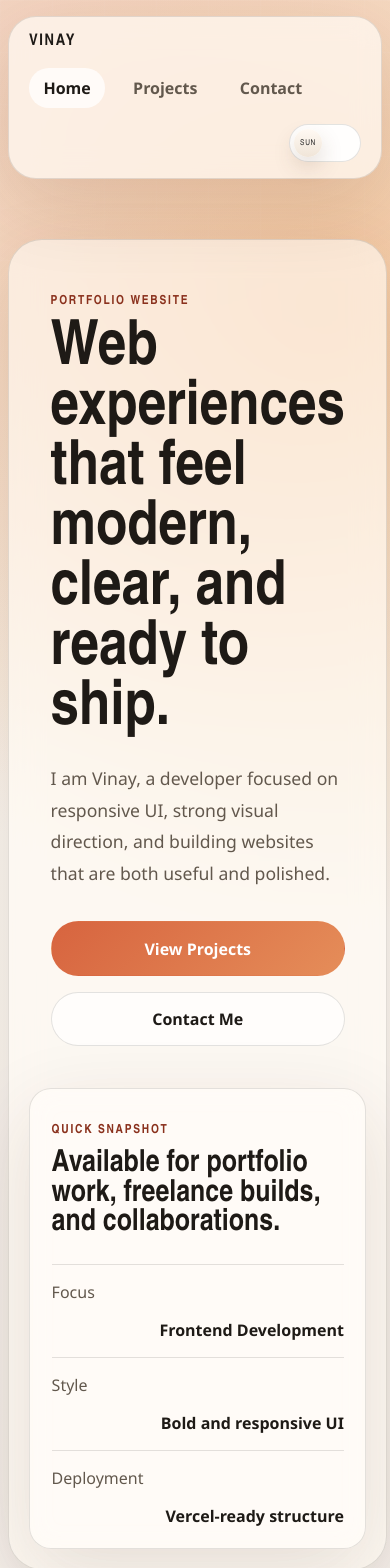
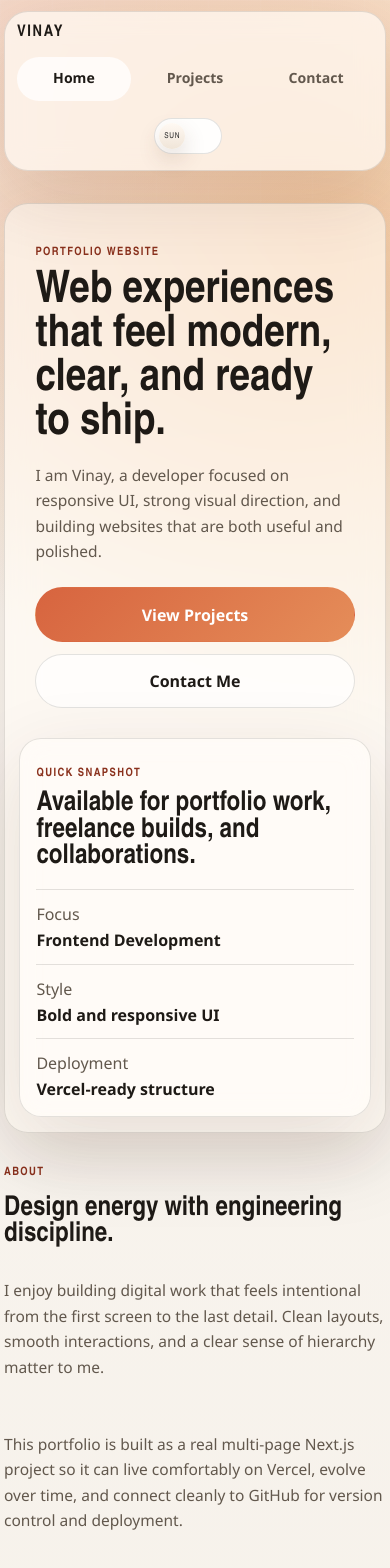
Before and after one commit to NYCTOHXWK/ALPHATEST, a Next.js app: page / in a window 390 px wide. Shown: the top 1568 px of the page. Built offline with nearby package versions, Linux system fonts and the light colour scheme.

Commit message:
Add contact email delivery

```diff
--- a/app/api/contact/route.ts
+++ b/app/api/contact/route.ts
@@ -1,10 +1,18 @@
 import { NextResponse } from "next/server";
+import { Resend } from "resend";
 
 type ContactPayload = {
   name?: string;
   email?: string;
   message?: string;
 };
+
+const destinationEmail = "NYCTO.HXWK@GMAIL.com";
+
+function getResendClient() {
+  const apiKey = process.env.RESEND_API_KEY;
+  return apiKey ? new Resend(apiKey) : null;
+}
 
 function isValidEmail(email: string) {
   return /^[^\s@]+@[^\s@]+\.[^\s@]+$/.test(email);
@@ -31,14 +39,53 @@ export async function POST(request: Request) {
     );
   }
 
+  const resend = getResendClient();
+
+  if (!resend) {
+    return NextResponse.json(
+      {
+        error:
+          "The email service is not configured yet. Add RESEND_API_KEY in Vercel to activate message delivery."
+      },
+      { status: 500 }
+    );
+  }
+
+  try {
+    await resend.emails.send({
+      from: "Portfolio Contact <onboarding@resend.dev>",
+      to: [destinationEmail],
+      replyTo: email,
+      subject: `New portfolio message from ${name}`,
+      text: [
+        `Name: ${name}`,
+        `Email: ${email}`,
+        "",
+        "Message:",
+        message
+      ].join("\n"),
+      html: `
+        <div style="font-family: Arial, sans-serif; line-height: 1.6; color: #1f1c18;">
+          <h2>New portfolio contact</h2>
+          <p><strong>Name:</strong> ${name}</p>
+          <p><strong>Email:</strong> ${email}</p>
+          <p><strong>Message:</strong></p>
+          <p>${message.replace(/\n/g, "<br />")}</p>
+        </div>
+      `
+    });
+  } catch {
+    return NextResponse.json(
+      {
+        error:
+          "The message could not be sent right now. Please try again in a moment."
+      },
+      { status: 500 }
+    );
+  }
+
   return NextResponse.json({
     success: true,
-    message:
-      "Thanks for reaching out. Your message passed validation and is ready for delivery integration.",
-    submission: {
-      name,
-      email,
-      message
-    }
+    message: "Thanks for reaching out. Your message has been sent successfully."
   });
 }
--- a/app/globals.css
+++ b/app/globals.css
@@ -128,6 +128,7 @@ a {
 }
 
 .nav-link {
+  min-height: 44px;
   padding: 0.55rem 0.9rem;
   border-radius: 999px;
   color: var(--muted);
@@ -276,6 +277,7 @@ button {
   align-items: center;
   justify-content: center;
   min-width: 11rem;
+  min-height: 48px;
   padding: 0.95rem 1.35rem;
   border-radius: 999px;
   border: 1px solid transparent;
@@ -484,6 +486,7 @@ html[data-theme="dark"] .project-side-panel {
   display: inline-flex;
   align-items: center;
   justify-content: center;
+  min-height: 44px;
   padding: 0;
   border: 0;
   background: transparent;
@@ -527,6 +530,10 @@ html[data-theme="dark"] .theme-toggle-thumb {
 }
 
 @media (max-width: 960px) {
+  .page-stack {
+    padding-top: 2.75rem;
+  }
+
   .hero-panel,
   .project-grid,
   .project-showcase,
@@ -534,26 +541,76 @@ html[data-theme="dark"] .theme-toggle-thumb {
   .contact-layout {
     grid-template-columns: 1fr;
   }
+
+  .project-showcase {
+    gap: 1rem;
+  }
 }
 
 @media (max-width: 680px) {
   .page-frame {
-    width: min(100% - 1rem, 1160px);
+    width: min(100% - 0.75rem, 1160px);
+    padding-top: 0.7rem;
   }
 
-  .site-header,
+  .site-header {
+    display: grid;
+    grid-template-columns: 1fr auto;
+    align-items: center;
+    gap: 0.85rem;
+    padding: 0.9rem;
+    border-radius: 24px;
+    top: 0.65rem;
+  }
+
   .site-footer {
     flex-direction: column;
     align-items: flex-start;
-    border-radius: 28px;
+    border-radius: 24px;
   }
 
   .nav-links {
+    grid-column: 1 / -1;
     width: 100%;
+    display: grid;
+    grid-template-columns: repeat(3, minmax(0, 1fr));
+    gap: 0.55rem;
+  }
+
+  .nav-link {
+    justify-content: center;
+    text-align: center;
+    padding: 0.7rem 0.55rem;
+    font-size: 0.95rem;
   }
 
   .theme-toggle {
     align-self: flex-end;
+  }
+
+  .theme-toggle-track {
+    width: 68px;
+    height: 36px;
+  }
+
+  .theme-toggle-thumb {
+    width: 26px;
+    height: 26px;
+  }
+
+  html[data-theme="dark"] .theme-toggle-thumb {
+    transform: translateX(32px);
+  }
+
+  .page-stack {
+    gap: 1.35rem;
+    padding-top: 2rem;
+  }
+
+  .hero-panel {
+    gap: 0.9rem;
+    padding: 0.9rem;
+    border-radius: 24px;
   }
 
   .hero-copy,
@@ -562,20 +619,141 @@ html[data-theme="dark"] .theme-toggle-thumb {
   .project-showcase,
   .contact-copy,
   .contact-form {
-    padding: 1.35rem;
+    padding: 1.1rem;
     border-radius: 22px;
   }
 
   h1 {
-    font-size: clamp(2.8rem, 16vw, 4.1rem);
+    max-width: none;
+    font-size: clamp(2.35rem, 12vw, 3.5rem);
+    line-height: 0.98;
+  }
+
+  .page-intro h1 {
+    font-size: clamp(2.15rem, 10.5vw, 3.2rem);
+  }
+
+  h2 {
+    font-size: clamp(1.55rem, 7vw, 2.3rem);
+  }
+
+  h3 {
+    font-size: 1.25rem;
+  }
+
+  .eyebrow,
+  .project-tag,
+  .mini-label,
+  .status-text {
+    font-size: 0.72rem;
+    letter-spacing: 0.12em;
+  }
+
+  .lead,
+  .two-column-copy p,
+  .project-card p,
+  .project-showcase p,
+  .contact-copy p,
+  .detail-list li {
+    font-size: 0.97rem;
+    line-height: 1.65;
+  }
+
+  .lead {
+    margin-top: 1rem;
+  }
+
+  .hero-actions,
+  .form-actions {
+    gap: 0.75rem;
+    margin-top: 1.4rem;
   }
 
   .button {
     width: 100%;
   }
 
-  .stat-item,
+  .stats-grid {
+    gap: 0.8rem;
+    margin-top: 1.2rem;
+  }
+
+  .stat-item {
+    flex-direction: column;
+    gap: 0.25rem;
+    padding-top: 0.8rem;
+  }
+
+  .stat-item strong {
+    text-align: left;
+  }
+
+  .project-list,
+  .content-section,
+  .page-intro,
+  .contact-layout {
+    gap: 0.9rem;
+  }
+
+  .project-showcase {
+    padding: 1.1rem;
+  }
+
+  .project-side-panel {
+    gap: 0.65rem;
+    padding: 0.95rem;
+    border-radius: 18px;
+  }
+
+  .detail-list {
+    gap: 0.55rem;
+    padding-left: 1rem;
+  }
+
+  .field input,
+  .field textarea {
+    padding: 0.9rem;
+    border-radius: 16px;
+  }
+
+  .field textarea {
+    min-height: 150px;
+  }
+
   .site-footer {
-    flex-direction: column;
+    gap: 0.5rem;
+    padding: 1.1rem;
   }
 }
+
+@media (max-width: 420px) {
+  .page-frame {
+    width: calc(100% - 0.5rem);
+  }
+
+  .site-header {
+    padding: 0.75rem;
+  }
+
+  .nav-links {
+    gap: 0.45rem;
+  }
+
+  .nav-link {
+    padding: 0.68rem 0.45rem;
+    font-size: 0.88rem;
+  }
+
+  h1 {
+    font-size: clamp(2.05rem, 11.5vw, 3rem);
+  }
+
+  .hero-copy,
+  .hero-card,
+  .project-card,
+  .project-showcase,
+  .contact-copy,
+  .contact-form {
+    padding: 1rem;
+  }
+}
--- a/package.json
+++ b/package.json
@@ -11,7 +11,8 @@
   "dependencies": {
     "next": "16.1.6",
     "react": "19.2.4",
-    "react-dom": "19.2.4"
+    "react-dom": "19.2.4",
+    "resend": "^6.11.0"
   },
   "devDependencies": {
     "@types/node": "24.7.2",
```
Also changed, not shown: app/contact/page.tsx (+5 -4 lines), 2 other files (tests, documents, lock files or other folders).
